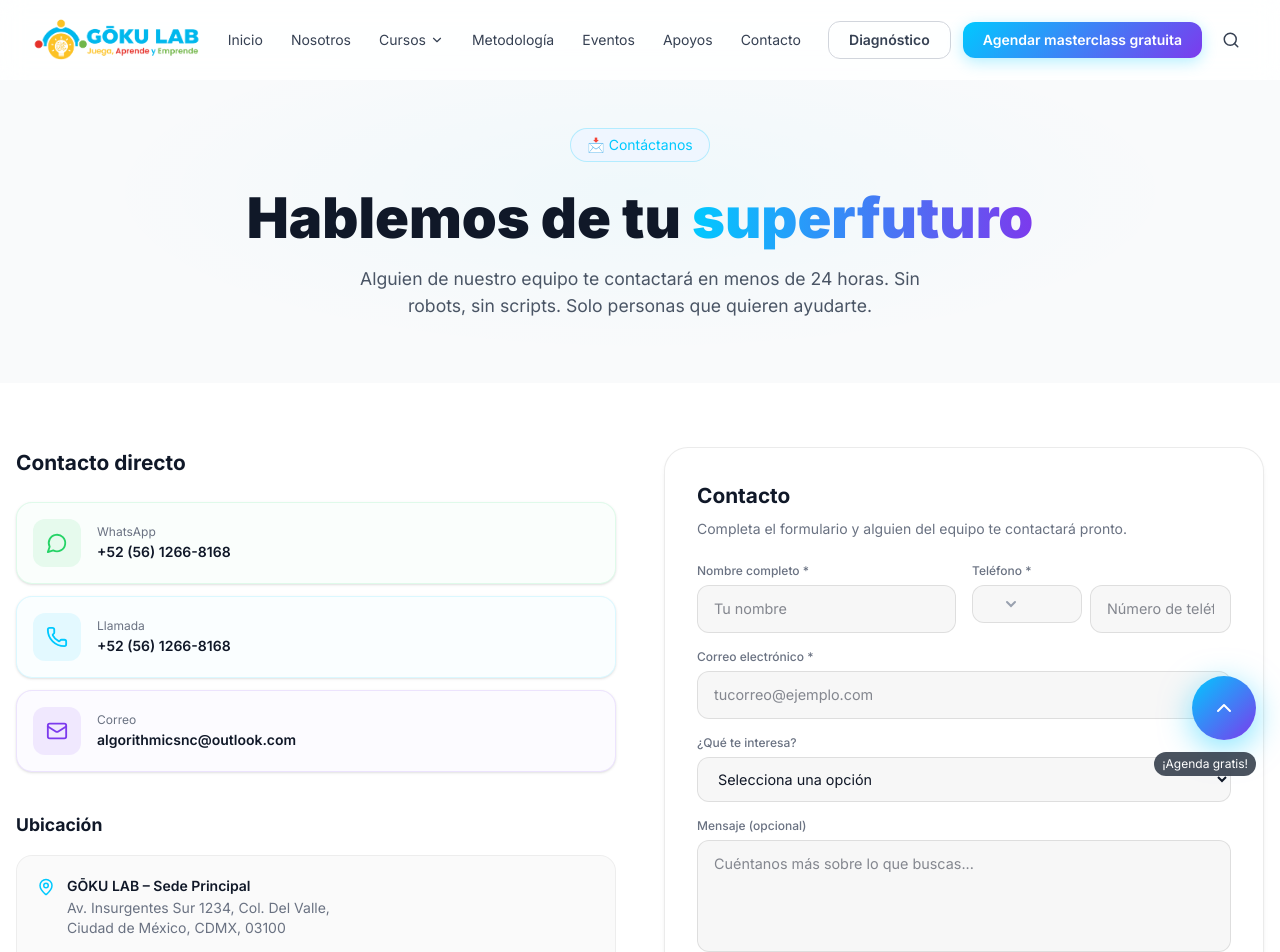
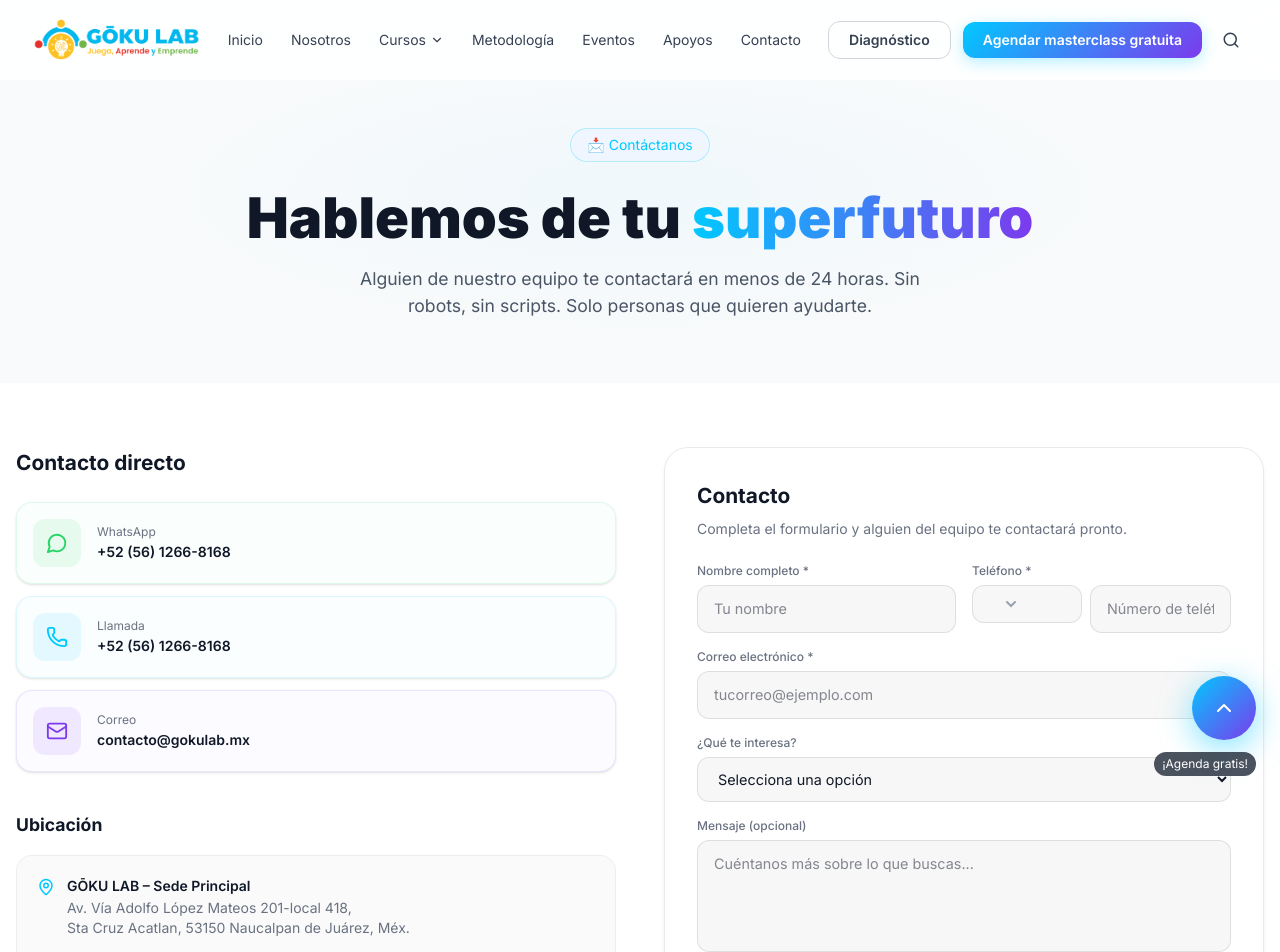
Before and after one commit to jcrendon0909/GokuLab_WebSite, a React (Vite) app: page /contacto in a window 1280 px wide. Shown: the top 952 px of the page. Built offline with nearby package versions, Linux system fonts and the light colour scheme.

Commit message:
Update Contacto.tsx

```diff
--- a/src/app/pages/Contacto.tsx
+++ b/src/app/pages/Contacto.tsx
@@ -146,9 +146,9 @@ export function Contacto() {
                     {
                       icon: Mail,
                       label: "Correo",
-                      value: "algorithmicsnc@outlook.com",
+                      value: "contacto@gokulab.mx",
                       color: "#7C3AED",
-                      href: "mailto:algorithmicsnc@outlook.com",
+                      href: "mailto:contacto@gokulab.mx",
                       action: "Enviar email",
                     },
                   ].map(({ icon: Icon, label, value, color, href, action }) => (
@@ -220,8 +220,8 @@ export function Contacto() {
                         GŌKU LAB – Sede Principal
                       </div>
                       <div className="text-gray-500 dark:text-white/50 text-sm mt-0.5 transition-colors duration-300">
-                        Av. Insurgentes Sur 1234, Col. Del Valle,<br />
-                        Ciudad de México, CDMX, 03100
+                        Av. Vía Adolfo López Mateos 201-local 418,<br />
+                        Sta Cruz Acatlan, 53150 Naucalpan de Juárez, Méx.
                       </div>
                     </div>
                   </div>
@@ -233,7 +233,7 @@ export function Contacto() {
                   </div>
                   <div className="flex gap-2 mt-3">
                     <a
-                      href="https://waze.com/ul?ll=19.3728,-99.1707&navigate=yes"
+                      href="https://waze.com/ul/h9g3qv6xg6"
                       target="_blank"
                       rel="noopener noreferrer"
                       className="flex-1 flex items-center justify-center gap-1.5 py-2 px-3 rounded-lg text-xs font-semibold bg-white dark:bg-transparent"
@@ -255,7 +255,7 @@ export function Contacto() {
                       Waze
                     </a>
                     <a
-                      href="https://maps.google.com/?q=19.3728,-99.1707"
+                      href="https://maps.app.goo.gl/UnBSDa9TUgFtJWDe7"
                       target="_blank"
                       rel="noopener noreferrer"
                       className="flex-1 flex items-center justify-center gap-1.5 py-2 px-3 rounded-lg text-xs font-semibold bg-white dark:bg-transparent"
```
